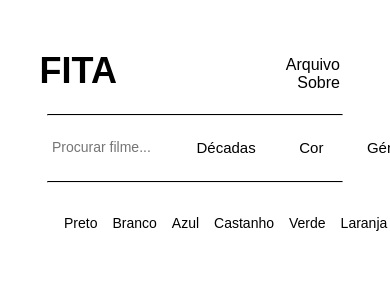
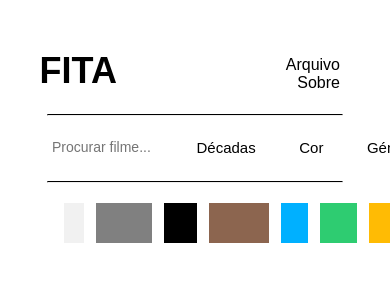
Before and after one commit to antoniooooooooooooooooo/fita.io, a plain HTML site: page Arquivo.html in a window 390 px wide. Both pictures are taken after a click on the button "Cor". Shown: the top 282 px of the page. Drawn offline with nearby package versions, Linux system fonts and the light colour scheme; no server answers; a web font is replaced by a local one.

Commit message:
Upgrade colors options

```diff
--- a/css/arquivo.css
+++ b/css/arquivo.css
@@ -16,8 +16,8 @@
 
     /*-------- Font Weight ----------*/
 
-    --font-thin:100;
-    --font-extra-light:200;
+    --font-thin: 100;
+    --font-extra-light: 200;
     --font-light: 300;
     --font-regular: 400;
     --font-medium: 500;
@@ -32,7 +32,7 @@ body {
     overflow-x: hidden;
 }
 
-.container-top{
+.container-top {
     display: grid;
     height: 35vh;
     grid-template-columns: 1fr 1fr 1fr 1fr 1fr;
@@ -104,7 +104,7 @@ body {
     cursor: pointer;
 }
 
-#links{
+#links {
     margin-top: 0.9em;
     margin-bottom: 0.9em;
 }
@@ -130,7 +130,7 @@ margin-bottom: 0.9em;
 }
 
 
-#links2{
+#links2 {
     margin-top: 0em;
     margin-bottom: 0em;
     display: flex;
@@ -146,7 +146,7 @@ hr {
     row-gap: 2em;
 }
 
-#linha-mobile{
+#linha-mobile {
     display: none;
 }
 
@@ -177,7 +177,6 @@ hr {
     height: 25em;
 }
 
-/* arquivo.css */
 .color-rectangle {
     width: 30px;
     height: 30px;
@@ -189,13 +188,14 @@ hr {
     text-align: right;
     padding: 10px;
 }
+
 .icon {
     display: inline-block;
     margin-left: 10px;
     cursor: pointer;
 }
 
-.fill{
+.fill {
     grid-row-start: 4;
     grid-row-end: 4;
     grid-column-start: 3;
@@ -213,7 +213,6 @@ hr {
 .color-square {
     width: 30px;
     height: 30px;
-    margin-right: 10px;
     display: inline-block;
     cursor: pointer;
 }
@@ -231,7 +230,7 @@ hr {
     font-weight: 400;
 }
 
-.special{
+.special {
     background-color: #ffffff;
     color: rgb(0, 0, 0);
     border: none;
@@ -242,13 +241,13 @@ hr {
     margin-right: 15em;
 }
 
-#links-container2 button{
+#links-container2 button {
     margin-left: 1.9em;
 }
 
 @media only screen and (max-width: 750px) {
 
-    .container-top{
+    .container-top {
         display: grid;
         height: 30vh;
         grid-template-columns: 1fr 1fr 1fr 1fr 1fr;
@@ -270,7 +269,7 @@ hr {
         margin-left: 1.1em;
     }
 
-#linha-mobile{
+    #linha-mobile {
         display: block;
         width: calc(100% - 6em);
         border-top: 1px solid var(--color-black);
@@ -309,7 +308,7 @@ display: none;
         cursor: pointer;
     }
 
-#links{
+    #links {
         margin-left: 3em;
         text-align: right;
         margin-right: 0.5em;
@@ -325,7 +324,7 @@ display: none;
         cursor: pointer;
     }
 
-#links2{
+    #links2 {
         margin-top: 0em;
         margin-bottom: 1em;
     }
@@ -369,7 +368,7 @@ margin-bottom: 1em;
         font-weight: 400;
     }
 
-.special{
+    .special {
         background-color: #ffffff;
         color: rgb(0, 0, 0);
         border: none;
@@ -380,13 +379,13 @@ margin-bottom: 1em;
         margin-right: 0.2em;
     }
 
-#button-container2 button{
+    #button-container2 button {
         margin-left: 2em;
     }
 
 
 
-.fill{
+    .fill {
         grid-row-start: 4;
         grid-row-end: 4;
         grid-column-start: 1;
@@ -403,12 +402,5 @@ margin-bottom: 1em;
         font-size: 14px;
     }
 
-.color-square {
-    width: 30px;
-    height: 30px;
-    margin-right: 10px;
-    display: inline-block;
-    cursor: pointer;
-}
 
 }
--- a/js/arquivo-movie-grid.js
+++ b/js/arquivo-movie-grid.js
@@ -27,15 +27,28 @@
                     optionsContainer.appendChild(yearOption);
                 });
                 break;
+                case 'colors':
+                    const colorNames = ['Branco','Cinzento','Preto',  'Castanho', 'Azul', 'Verde', 'Amarelo', 'Laranja', 'Vermelho', 'Rosa', 'Roxo'];
+                    const colorCodes = ['#F1F1F1','#808080','#000000',  '#8C654F', '#00B0FF', '#2ECC71', '#FFBB04', '#FF6322', '#E8322D', '#FF3E8E', '#9F4BF2'];
 
-                    case 'colors':
-                        const colors = ['Preto', 'Branco', 'Azul', 'Castanho', 'Verde', 'Laranja', 'Rosa', 'Vermelho', 'Amarelo', 'Roxo'];
-                        colors.forEach(color => {
-                            const colorOption = createOptionElement(color, showMoviesByColor);
-                            optionsContainer.appendChild(colorOption);
-                        });
+                    const colorOptionsContainer = document.createElement('div');
+                    colorOptionsContainer.style.display = 'flex';
+                    colorOptionsContainer.style.marginLeft = '-30px';
+
+                    for (let i = 0; i < colorNames.length; i++) {
+                        const colorOption = createOptionElement(colorNames[i], showMoviesByColor);
+                        colorOption.style.backgroundColor = colorCodes[i];
+                        colorOption.style.width = '110px';
+                        colorOption.style.height = '40px';
+                        colorOption.style.margin='6px';
+                        colorOption.style.color = 'transparent';
+
+                        colorOptionsContainer.appendChild(colorOption);
+                    }
+
+                    optionsContainer.appendChild(colorOptionsContainer);
+
                 break;
-
             case 'genres':
                 const genres = ['Ação', 'Comédia', 'Documentário', 'Drama', 'Musical', 'Aventura', 'Terror', 'Biografia', 'Animação'];
                 genres.forEach(genre => {
```
Also changed, not shown: index.html (+1 -1 lines). Lines whose indentation alone changed are shown as unchanged.
